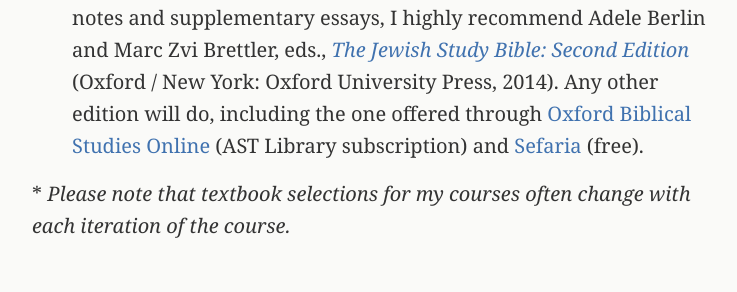
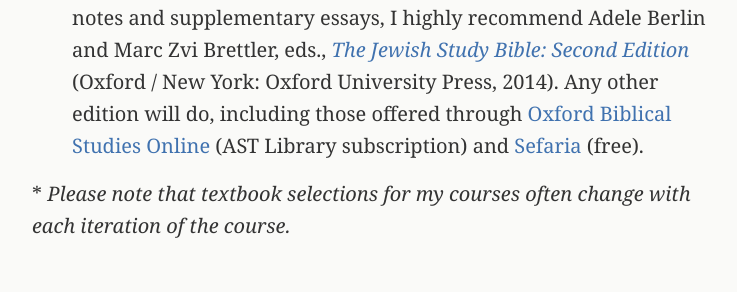
Before and after one commit to danieldriver/danieldriver.github.io, a Jekyll site: the page built from _pages/hb-3112.md, in a window 1280 px wide and 900 px high, scrolled down 1034 px. Shown: the part 192-484 px from the top of the window, without its empty margins (266-1003 px from the left). Built offline with Jekyll 4.4.1, drawn with Linux system fonts in a browser that asks for light colours; a script that is not in the unit is left out.

Commit message:
S-V agreement

```diff
--- a/_pages/hb-3112.md
+++ b/_pages/hb-3112.md
@@ -33,7 +33,7 @@
 : Alternatively, access an eBook through the [AST Library](https://ebookcentral.proquest.com/lib/astheology/detail.action?docID=4895035).
 
 NJPS Translation
-: **NJPS** = The New Jewish Publication Society of America translation of the Tanakh (JPS, 1985). If you wish to purchase a hard copy with notes and supplementary essays, I highly recommend Adele Berlin and Marc Zvi Brettler, eds., [*The Jewish Study Bible: Second Edition*](https://amzn.to/36BBqNw) (Oxford / New York: Oxford University Press, 2014). Any other edition will do, including the one offered through [Oxford Biblical Studies Online](http://www.oxfordbiblicalstudies.com.ezproxy.astheology.ns.ca:2048/article/book/obso-9780195297515/obso-9780195297515-chapter-27) (AST Library subscription) and [Sefaria](https://www.sefaria.org/texts/Tanakh) (free).
+: **NJPS** = The New Jewish Publication Society of America translation of the Tanakh (JPS, 1985). If you wish to purchase a hard copy with notes and supplementary essays, I highly recommend Adele Berlin and Marc Zvi Brettler, eds., [*The Jewish Study Bible: Second Edition*](https://amzn.to/36BBqNw) (Oxford / New York: Oxford University Press, 2014). Any other edition will do, including those offered through [Oxford Biblical Studies Online](http://www.oxfordbiblicalstudies.com.ezproxy.astheology.ns.ca:2048/article/book/obso-9780195297515/obso-9780195297515-chapter-27) (AST Library subscription) and [Sefaria](https://www.sefaria.org/texts/Tanakh) (free).
 
 {% include recommended.md %}
 
```
